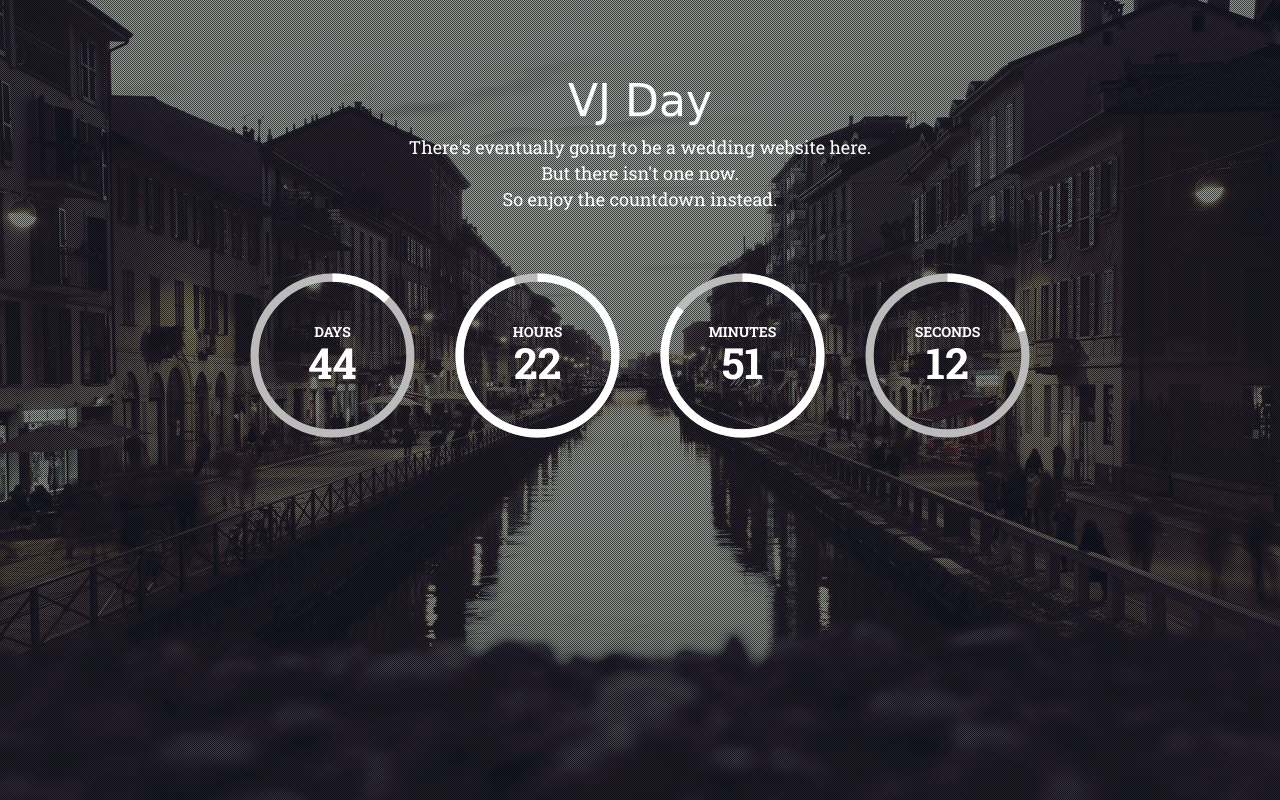
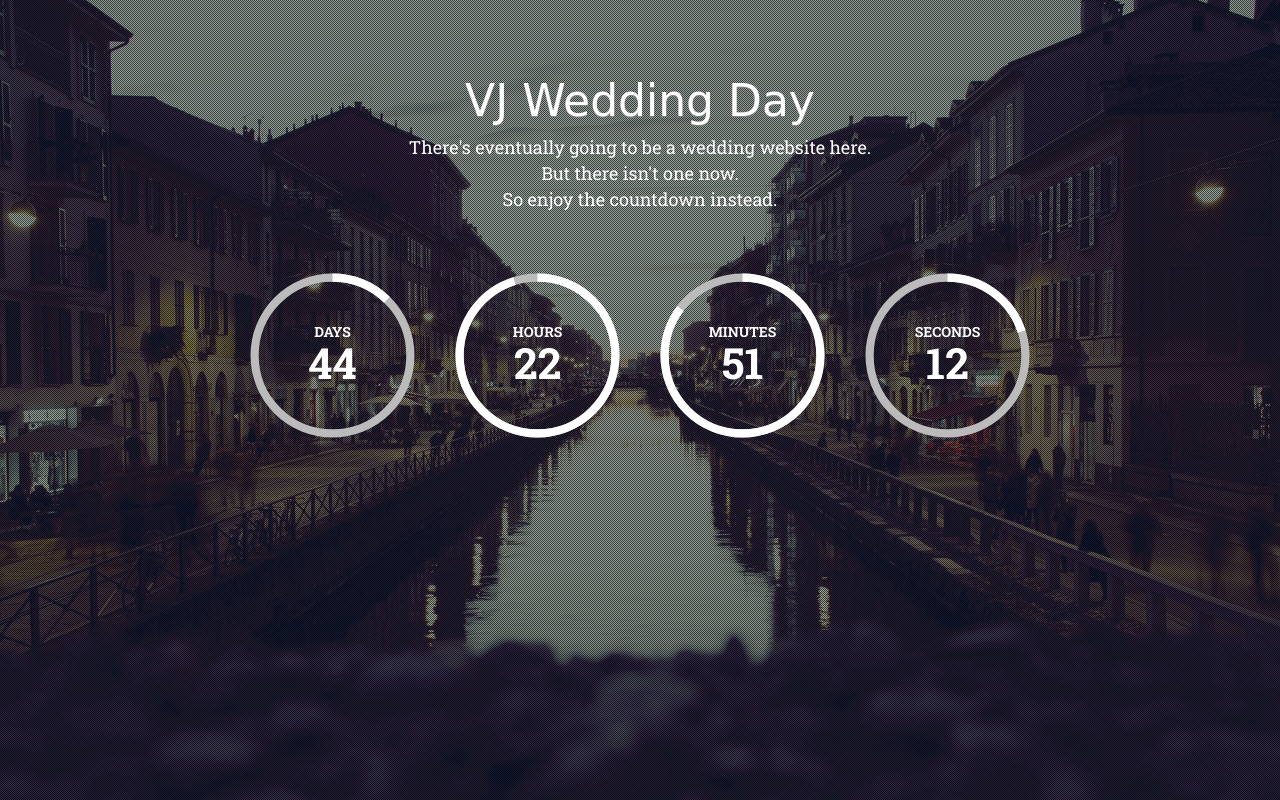
Before and after one commit to VikParuchuri/vj-wedding, a plain HTML site: page index.html in a window 1280 px wide. Drawn offline with Linux system fonts and the light colour scheme; a web font is replaced by a local one.

Commit message:
Modify cname

```diff
--- a/index.html
+++ b/index.html
@@ -37,7 +37,7 @@
 				<div class="overlay">
 
 					<div class="title">
-						<h1>VJ Day</h1>
+						<h1>VJ Wedding Day</h1>
 					</div>
 
 					<div class="slogan">
```
Also changed, not shown: 3 other files.
